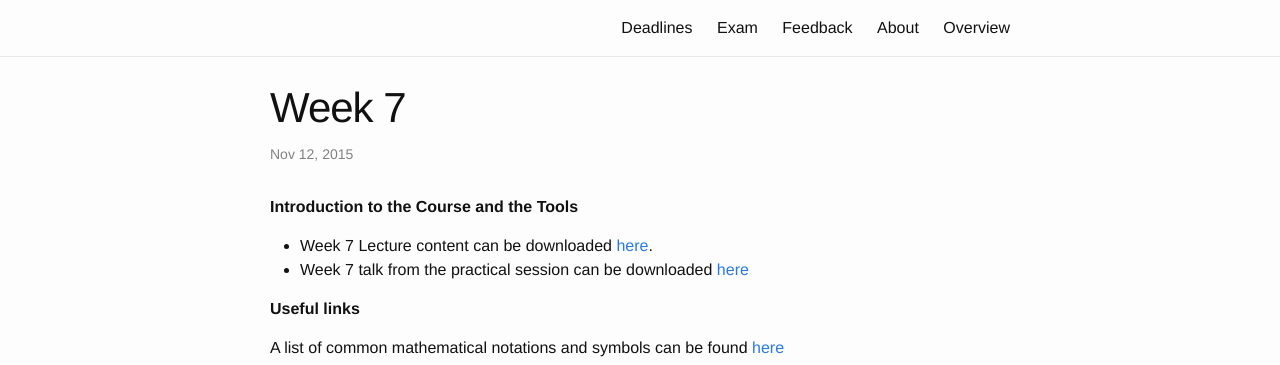
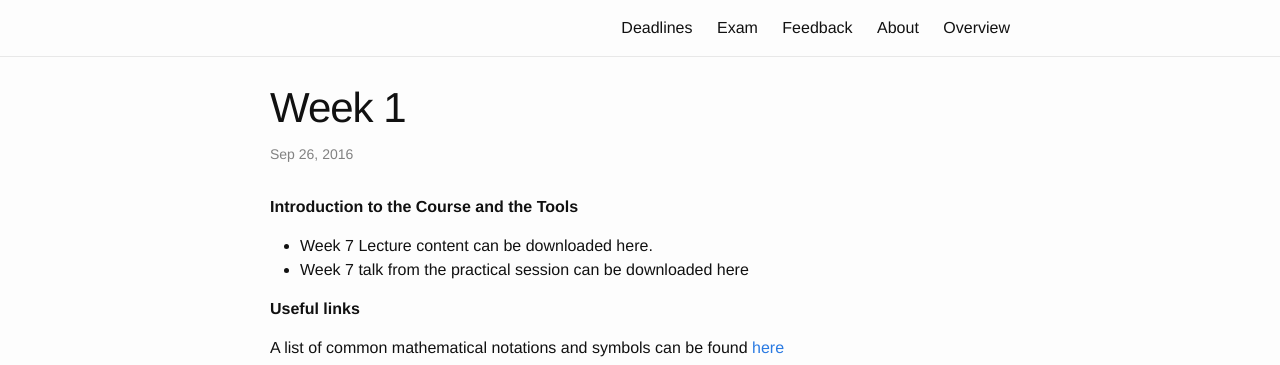
Before and after one commit to sods/bioinformatics, a Jekyll site: the page built from _posts/2015-11-12-week-7-introduction-and-course-tools.md, in a window 1280 px wide. Shown: the part 351-716 px from the top of the page. Built offline with Jekyll 4.4.1, drawn with Linux system fonts in a browser that asks for light colours; comment, search, counter and statistics services are not loaded.

Commit message:
Update 2015-11-12-week-7-introduction-and-course-tools.md
update of times

```diff
--- a/_posts/2015-11-12-week-7-introduction-and-course-tools.md
+++ b/_posts/2015-11-12-week-7-introduction-and-course-tools.md
@@ -1,15 +1,14 @@
 ---
 layout: lecture
-title: Week 7
-date: 2015-11-12 15:00
+title: Week 1
+date: 2016-09-26 9:00
 length: 2
-venue: HI-G25
+venue:
 tagline: Introduction to the Course and the Tools
 ---
 
-* Week 7 Lecture content can be downloaded [here](http://opendsi.cc/bioinformatics/assets/Lecture_Wk7.pdf).
-* Week 7 talk from the practical session can be downloaded [here](http://opendsi.cc/bioinformatics/assets/Practical_talk_Wk7.pdf)
-
+* Week 7 Lecture content can be downloaded here.
+* Week 7 talk from the practical session can be downloaded here
 
 **Useful links**
 
```
